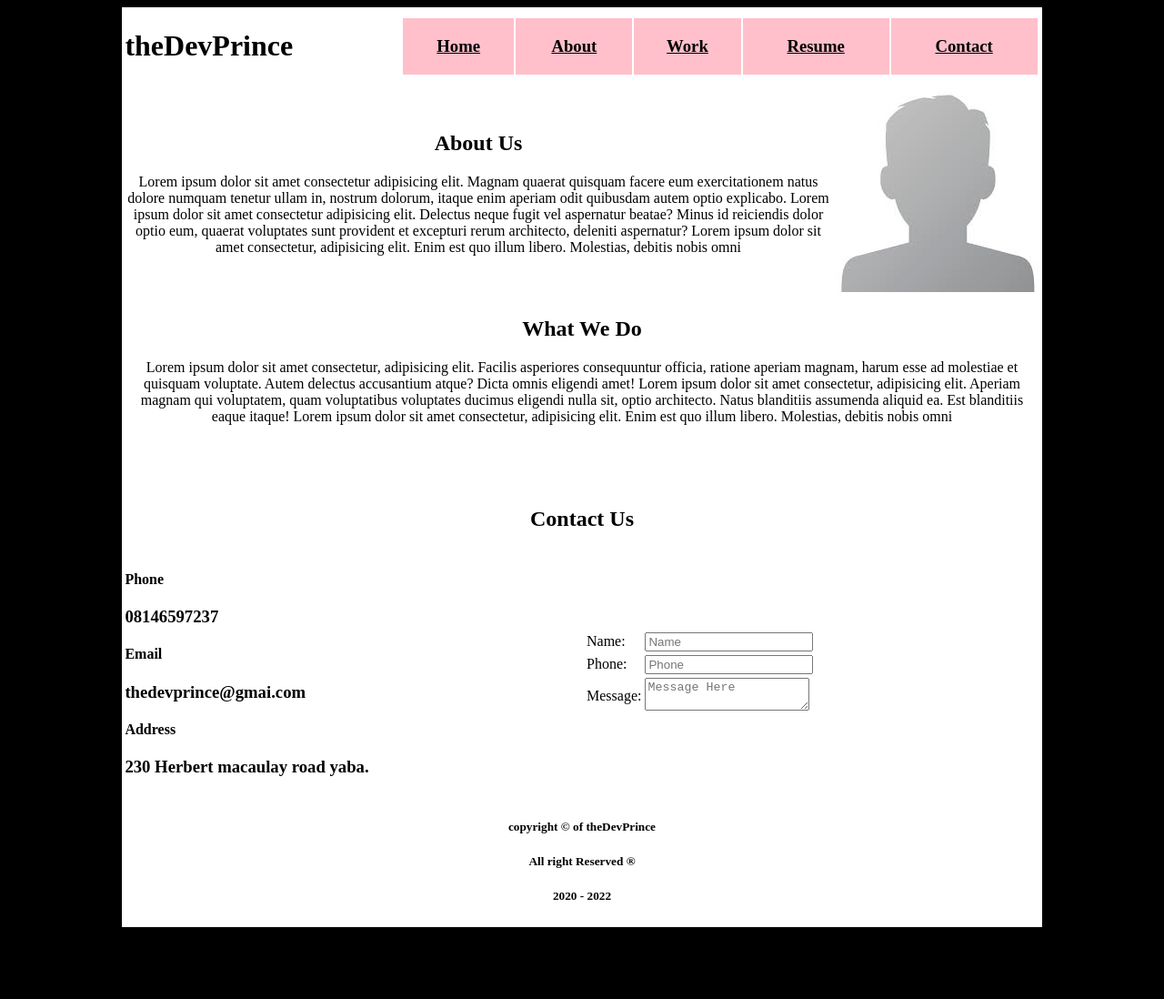
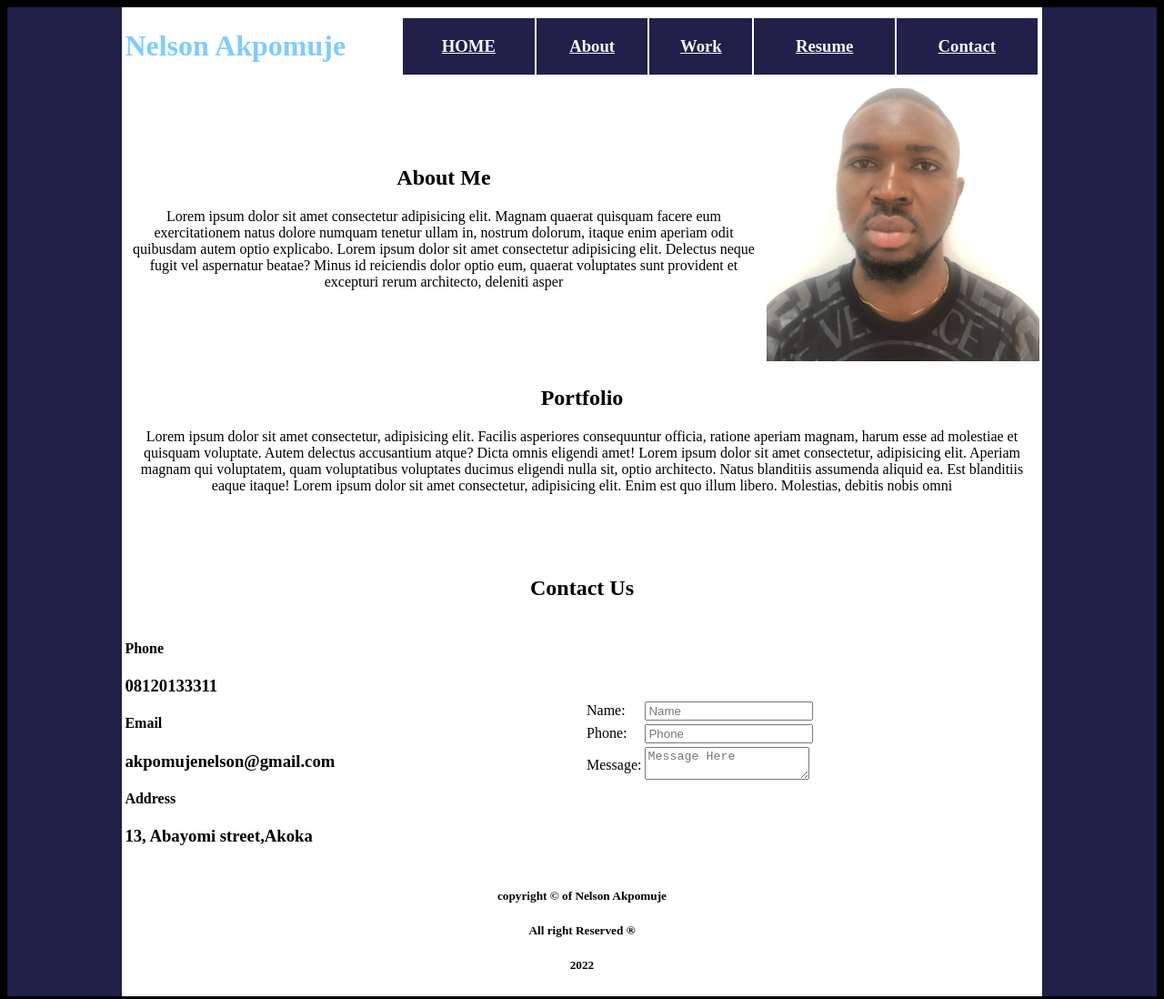
Before and after one commit to rukevbe/html_checkpoint, a plain HTML site: page index.html in a window 1280 px wide. Shown: the whole page at 91% size. Before the commit the page ends 1027 px from the top, so only its background shows below. Drawn offline with Linux system fonts and the light colour scheme.

Commit message:
html checkpoint commit

```diff
--- a/index.html
+++ b/index.html
@@ -4,26 +4,26 @@
     <meta charset="UTF-8">
     <meta http-equiv="X-UA-Compatible" content="IE=edge">
     <meta name="viewport" content="width=device-width, initial-scale=1.0">
-    <title>HTML Checkpoint</title>
+    <title>HTML CHECKPOINT</title>
 </head>
 <body link="#000" bgcolor="#000">
     <table width="100%"  cellspacing="0" cellpadding="0">
         <tr>
-            <td width="10%" bgcolor="#000"></td>
+            <td width="10%" bgcolor="#202049"></td>
             <td width="80%" bgcolor="#fff" cellspacing="0" cellpadding="0">
 
                 <header>
                     <table width="100%">
                         <tr>
-                            <td width="30%"><h1>theDevPrince</h1></td>
+                            <td width="30%"><h1 style="color: rgb(127, 204, 255);">Nelson Akpomuje</h1></td>
                             <td width="70%">
-                                <table width="100%">
+                                <table width="100%" >
                                     <tr>
-                                        <td bgcolor="pink" align="center"><h3><a href="#">Home</a></h3></td>
-                                        <td bgcolor="pink" align="center"><h3><a href="#">About</a></h3></td>
-                                        <td bgcolor="pink" align="center"><h3><a href="#">Work</a></h3></td>
-                                        <td bgcolor="pink" align="center"><h3><a href="#">Resume</a></h3></td>
-                                        <td bgcolor="pink" align="center"><h3><a href="#">Contact</a></h3></td>
+                                        <td bgcolor="#202049" align="center" ><h3><a href="#" style="color: aliceblue;">HOME</a></h3></td>
+                                        <td bgcolor="#202049" align="center" ><h3><a href="#" style="color: aliceblue;">About</a></h3></td>
+                                        <td bgcolor="#202049" align="center" ><h3><a href="#" style="color: aliceblue;">Work</a></h3></td>
+                                        <td bgcolor="#202049" align="center" ><h3><a href="#" style="color: aliceblue;">Resume</a></h3></td>
+                                        <td bgcolor="#202049" align="center" ><h3><a href="#" style="color: aliceblue;">Contact</a></h3></td>
                                     </tr>
                                 </table>
                             </td>
@@ -36,13 +36,13 @@
                         <tr>
                             <td>
                                 <div align="center">
-                                    <h2>About Us</h2>
-                                    <p>Lorem ipsum dolor sit amet consectetur adipisicing elit. Magnam quaerat quisquam facere eum exercitationem natus dolore numquam tenetur ullam in, nostrum dolorum, itaque enim aperiam odit quibusdam autem optio explicabo. Lorem ipsum dolor sit amet consectetur adipisicing elit. Delectus neque fugit vel aspernatur beatae? Minus id reiciendis dolor optio eum, quaerat voluptates sunt provident et excepturi rerum architecto, deleniti aspernatur? Lorem ipsum dolor sit amet consectetur, adipisicing elit. Enim est quo illum libero. Molestias, debitis nobis omni</p>
+                                    <h2>About Me</h2>
+                                    <p>Lorem ipsum dolor sit amet consectetur adipisicing elit. Magnam quaerat quisquam facere eum exercitationem natus dolore numquam tenetur ullam in, nostrum dolorum, itaque enim aperiam odit quibusdam autem optio explicabo. Lorem ipsum dolor sit amet consectetur adipisicing elit. Delectus neque fugit vel aspernatur beatae? Minus id reiciendis dolor optio eum, quaerat voluptates sunt provident et excepturi rerum architecto, deleniti asper</p>
                                 </div>
                             </td>
                             <td>
                                 <div>
-                                    <img src="./default.png" alt="">
+                                    <img src="./grace.jpg"  alt="nelson akpomuje"  width="300" height="300">
                                 </div>
                             </td>
                         </tr>
@@ -52,7 +52,7 @@
 
                 <section>
                     <div align="center">
-                        <h2>What We Do</h2>
+                        <h2>Portfolio</h2>
                         <p>Lorem ipsum dolor sit amet consectetur, adipisicing elit. Facilis asperiores consequuntur officia, ratione aperiam magnam, harum esse ad molestiae et quisquam voluptate. Autem delectus accusantium atque? Dicta omnis eligendi amet! Lorem ipsum dolor sit amet consectetur, adipisicing elit. Aperiam magnam qui voluptatem, quam voluptatibus voluptates ducimus eligendi nulla sit, optio architecto. Natus blanditiis assumenda aliquid ea. Est blanditiis eaque itaque! Lorem ipsum dolor sit amet consectetur, adipisicing elit. Enim est quo illum libero. Molestias, debitis nobis omni</p>
                     </div>
                     <br />
@@ -68,15 +68,15 @@
                                 <td with="50%">
                                     <div>
                                         <h4>Phone</h4>
-                                        <h3>08146597237</h3>
+                                        <h3>08120133311</h3>
                                     </div>
                                     <div>
                                         <h4>Email</h4>
-                                        <h3>thedevprince@gmai.com</h3>
+                                        <h3>akpomujenelson@gmail.com</h3>
                                     </div>
                                     <div>
                                         <h4>Address</h4>
-                                        <h3>230 Herbert macaulay road yaba.</h3>
+                                        <h3>13, Abayomi street,Akoka</h3>
                                     </div>
                                 </td>
                                 <td width="50%">
@@ -104,19 +104,18 @@
                     <table width="100%">
                         <tr>
                             <td align="center">
-                                <h5>copyright &copy; of theDevPrince</h5>
+                                <h5>copyright &copy; of Nelson Akpomuje</h5>
                                 <h5>All right Reserved &reg; </h5>
-                                <h5>2020 - 2022</h5>
+                                <h5>2022</h5>
                             </td>
                         </tr>
                     </table>
                 </footer>
 
             </td>
-            <td width="10%" bgcolor="#000"></td>
+            <td width="10%" bgcolor="#202049"></td>
         </tr>
     </table>
 
-
 </body>
 </html>
```
Also changed, not shown: default.png (deleted), grace.jpg (added).
